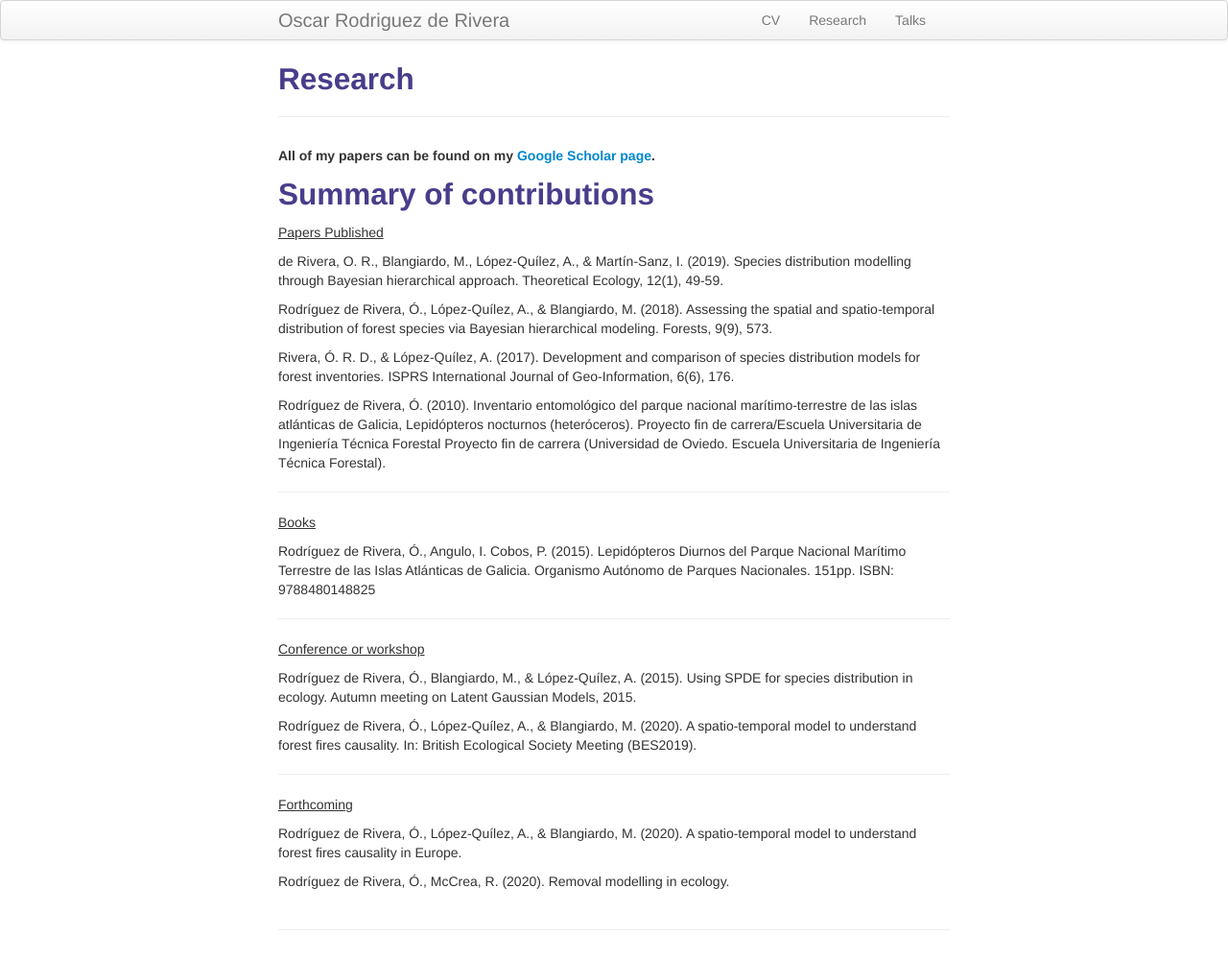
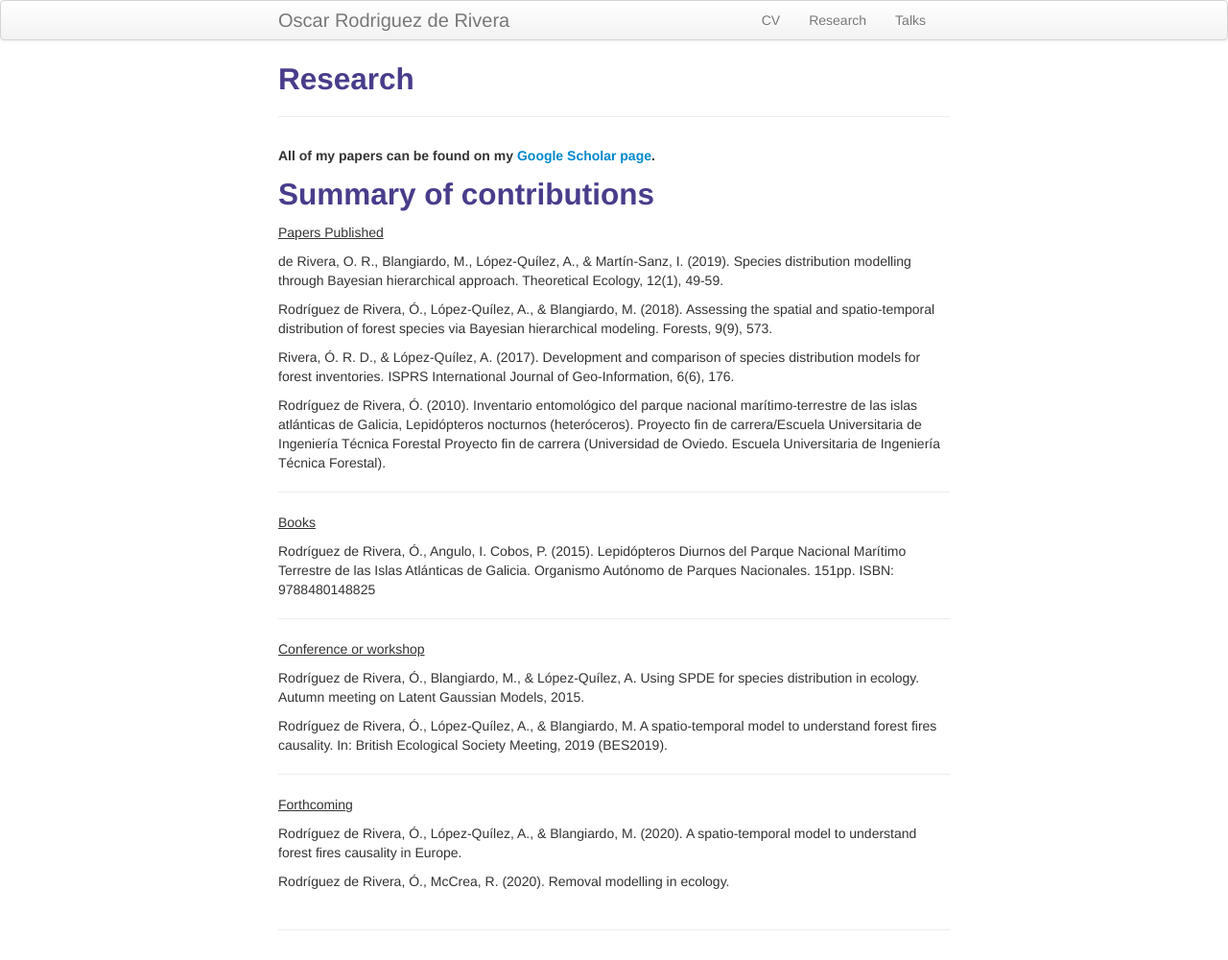
Before and after one commit to orrortega/orrortega.github.io, a Jekyll site: the page built from pages/research.md, in a window 1280 px wide. Shown: the whole page at 96% size. Built offline with Jekyll 4.4.1, drawn with Linux system fonts in a browser that asks for light colours.

Commit message:
Update research.md

```diff
--- a/pages/research.md
+++ b/pages/research.md
@@ -27,9 +27,9 @@ Rodríguez de Rivera, Ó., Angulo, I. Cobos, P. (2015). Lepidópteros Diurnos de
 ---
 <u>Conference or workshop
 
-Rodríguez de Rivera, Ó., Blangiardo, M., & López-Quílez, A. (2015). Using SPDE for species distribution in ecology. Autumn meeting on Latent Gaussian Models, 2015.
+Rodríguez de Rivera, Ó., Blangiardo, M., & López-Quílez, A. Using SPDE for species distribution in ecology. Autumn meeting on Latent Gaussian Models, 2015.
 
-Rodríguez de Rivera, Ó., López-Quílez, A., & Blangiardo, M. (2020). A spatio-temporal model to understand forest fires causality. In: British Ecological Society Meeting (BES2019).
+Rodríguez de Rivera, Ó., López-Quílez, A., & Blangiardo, M. A spatio-temporal model to understand forest fires causality. In: British Ecological Society Meeting, 2019 (BES2019).
 
 ---
 
```
